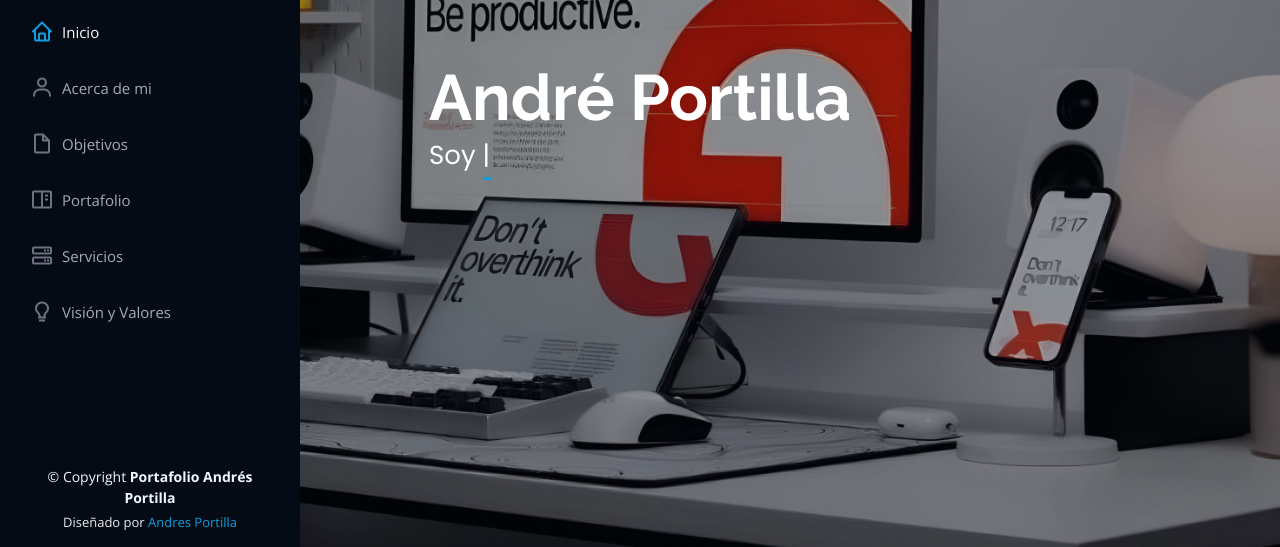
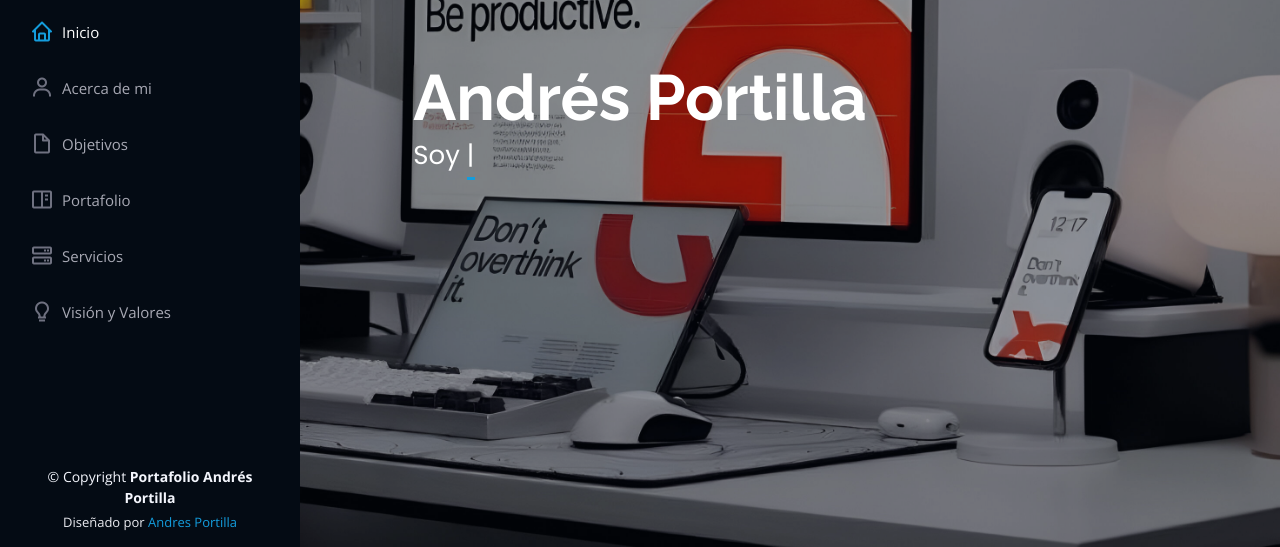
Before and after one commit to Andre230906/Portafolio-Portilla, a plain HTML site: page index.html in a window 1280 px wide. Shown: the part 253-800 px from the top of the page. Drawn offline with nearby package versions, Linux system fonts and the light colour scheme.

Commit message:
Update index.html

```diff
--- a/index.html
+++ b/index.html
@@ -66,7 +66,7 @@
     <section id="hero" class="d-flex flex-column justify-content-center align-items-center">
 
         <div class="hero-container" data-aos="fade-in">
-            <h1>André Portilla </h1>
+            <h1>Andrés Portilla </h1>
             <p>Soy <span class="typed" data-typed-items="Desarrollador de Software,Lider,Administrador de BBDD,Amante del Cambio Tecnologico."></span></p>
         </div>
     </section>
```
